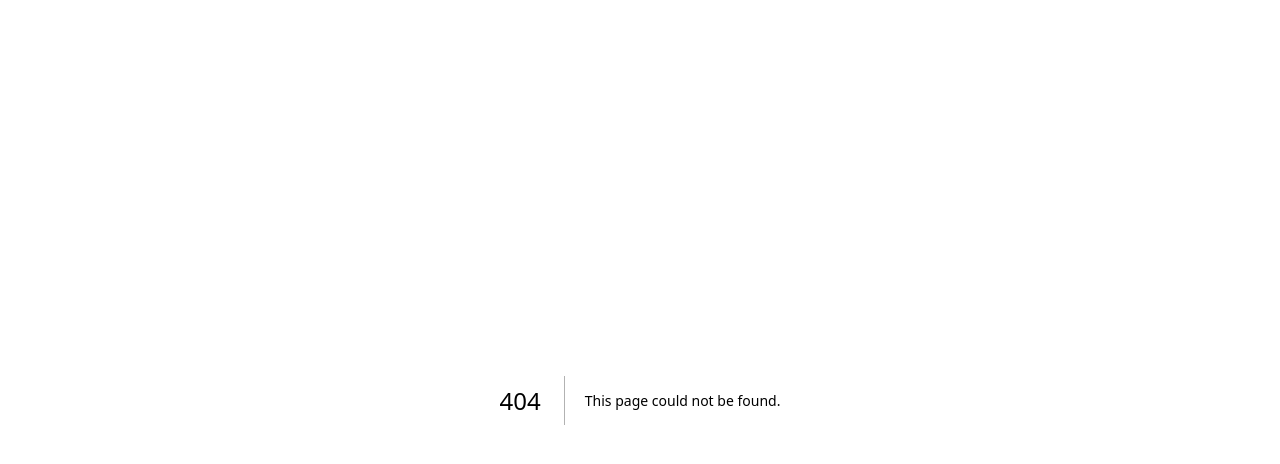
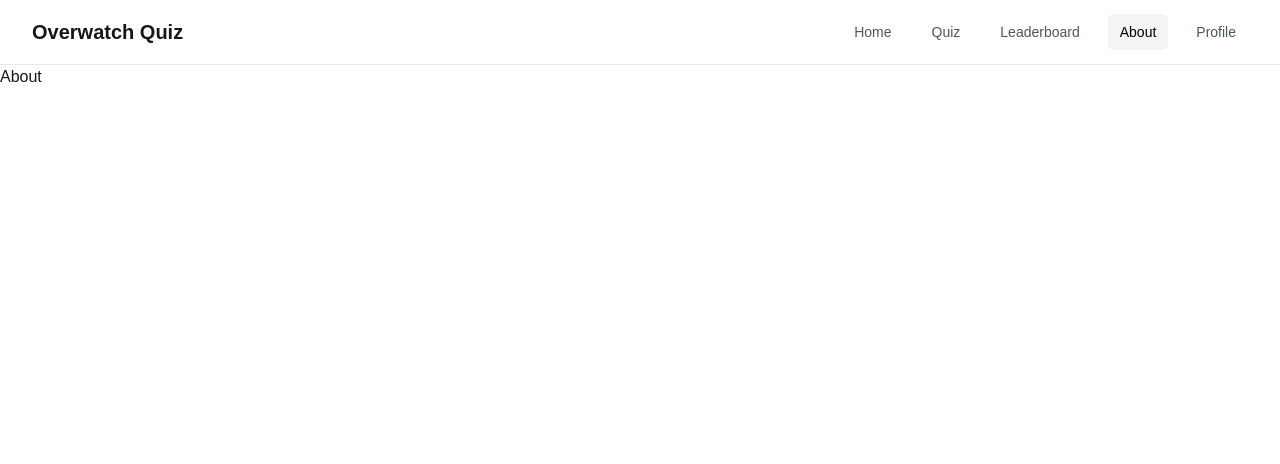
Before and after one commit to carsonmdd/inf-124-overwatch-quiz, a Next.js app: page /about in a window 1280 px wide. Before the commit this address had no page. Shown: the top 464 px of the page. Built offline with nearby package versions, Linux system fonts and the light colour scheme.

Commit message:
feat: set up pages & basic navbar

```diff
--- /dev/null
+++ b/src/app/about/page.tsx
@@ -0,0 +1,9 @@
+import React from 'react';
+
+type Props = {};
+
+const About = (props: Props) => {
+	return <div>About</div>;
+};
+
+export default About;
--- a/src/app/layout.tsx
+++ b/src/app/layout.tsx
@@ -1,20 +1,21 @@
-import type { Metadata } from "next";
-import { Geist, Geist_Mono } from "next/font/google";
-import "./globals.css";
+import type { Metadata } from 'next';
+import { Geist, Geist_Mono } from 'next/font/google';
+import './globals.css';
+import Navbar from '@/components/Navbar';
 
 const geistSans = Geist({
-  variable: "--font-geist-sans",
-  subsets: ["latin"],
+	variable: '--font-geist-sans',
+	subsets: ['latin'],
 });
 
 const geistMono = Geist_Mono({
-  variable: "--font-geist-mono",
-  subsets: ["latin"],
+	variable: '--font-geist-mono',
+	subsets: ['latin'],
 });
 
 export const metadata: Metadata = {
-  title: "Create Next App",
-  description: "Generated by create next app",
+	title: 'Create Next App',
+	description: 'Generated by create next app',
 };
 
 export default function RootLayout({
@@ -27,7 +28,10 @@ export default function RootLayout({
 			lang="en"
 			className={`${geistSans.variable} ${geistMono.variable} h-full antialiased`}
 		>
-      <body className="min-h-full flex flex-col">{children}</body>
+			<body className="min-h-full flex flex-col">
+				<Navbar />
+				<main className="grow">{children}</main>
+			</body>
 		</html>
 	);
 }
--- /dev/null
+++ b/src/app/leaderboard/page.tsx
@@ -0,0 +1,9 @@
+import React from 'react';
+
+type Props = {};
+
+const Leaderboard = (props: Props) => {
+	return <div>Leaderboard</div>;
+};
+
+export default Leaderboard;
--- /dev/null
+++ b/src/app/profile/page.tsx
@@ -0,0 +1,9 @@
+import React from 'react';
+
+type Props = {};
+
+const Profile = (props: Props) => {
+	return <div>Profile</div>;
+};
+
+export default Profile;
--- /dev/null
+++ b/src/app/quiz/page.tsx
@@ -0,0 +1,9 @@
+import React from 'react';
+
+type Props = {};
+
+const Quiz = (props: Props) => {
+	return <div className="border border-red-500">Quiz</div>;
+};
+
+export default Quiz;
--- /dev/null
+++ b/src/components/Navbar.tsx
@@ -0,0 +1,53 @@
+"use client";
+
+import Link from "next/link";
+import { usePathname } from "next/navigation";
+
+const Navbar = () => {
+  const pathname = usePathname();
+
+  const links = [
+    { name: "Home", href: "/" },
+    { name: "Quiz", href: "/quiz" },
+    { name: "Leaderboard", href: "/leaderboard" },
+    { name: "About", href: "/about" },
+    { name: "Profile", href: "/profile" },
+  ];
+
+  return (
+    <nav className="border-b border-gray-200 dark:border-gray-800">
+      <div className="max-w-7xl mx-auto px-4 sm:px-6 lg:px-8">
+        <div className="flex justify-between h-16 items-center">
+          <div className="flex-shrink-0">
+            <Link href="/" className="text-xl font-bold">
+              Overwatch Quiz
+            </Link>
+          </div>
+          <div className="hidden sm:block">
+            <div className="ml-10 flex items-baseline space-x-4">
+              {links.map((link) => {
+                const isActive = pathname === link.href;
+                return (
+                  <Link
+                    key={link.href}
+                    href={link.href}
+                    className={`px-3 py-2 rounded-md text-sm font-medium transition-colors ${
+                      isActive
+                        ? "bg-gray-100 dark:bg-gray-800 text-black dark:text-white"
+                        : "text-gray-600 dark:text-gray-400 hover:text-black dark:hover:text-white hover:bg-gray-50 dark:hover:bg-gray-900"
+                    }`}
+                  >
+                    {link.name}
+                  </Link>
+                );
+              })}
+            </div>
+          </div>
+          {/* Mobile menu button (could be added later) */}
+        </div>
+      </div>
+    </nav>
+  );
+};
+
+export default Navbar;
```
Also changed, not shown: src/app/page.tsx (+6 -5 lines). Lines whose indentation alone changed are shown as unchanged.
